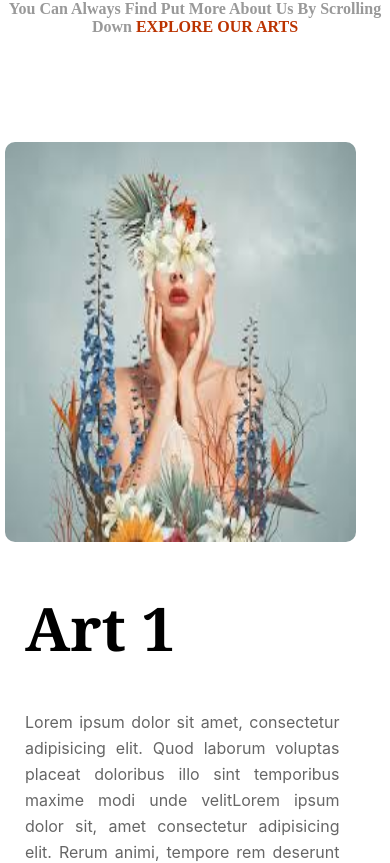
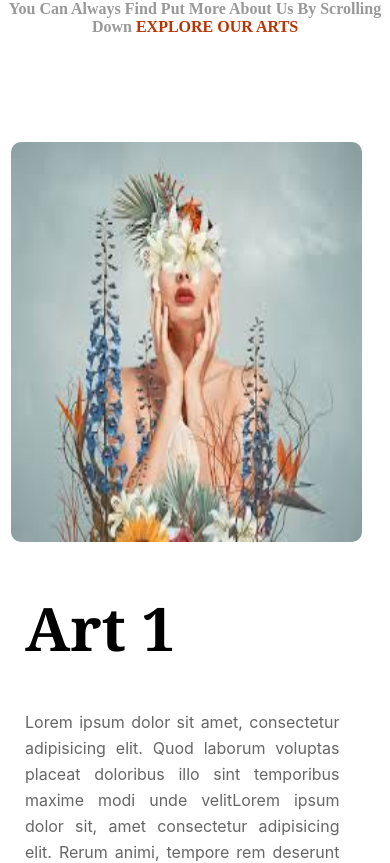
Before and after one commit to Darab-gif/artsBlog, a React (Create React App) app: page / in a window 390 px wide. Shown: the part 1910-2773 px from the top of the page. Built offline with nearby package versions, Linux system fonts and the light colour scheme.

Commit message:
Updated the media query

```diff
--- a/src/Components/Blog.css
+++ b/src/Components/Blog.css
@@ -69,6 +69,7 @@
 @media (max-width: 768px) {
   body {
     overflow-x: hidden;
+    width: 100%;
   }
   .blogMedia {
     display: block;
@@ -87,5 +88,6 @@
     height: 25rem;
     width: 90%;
     border-radius: 10px;
+    margin-left: 6px;
   }
 }
```
